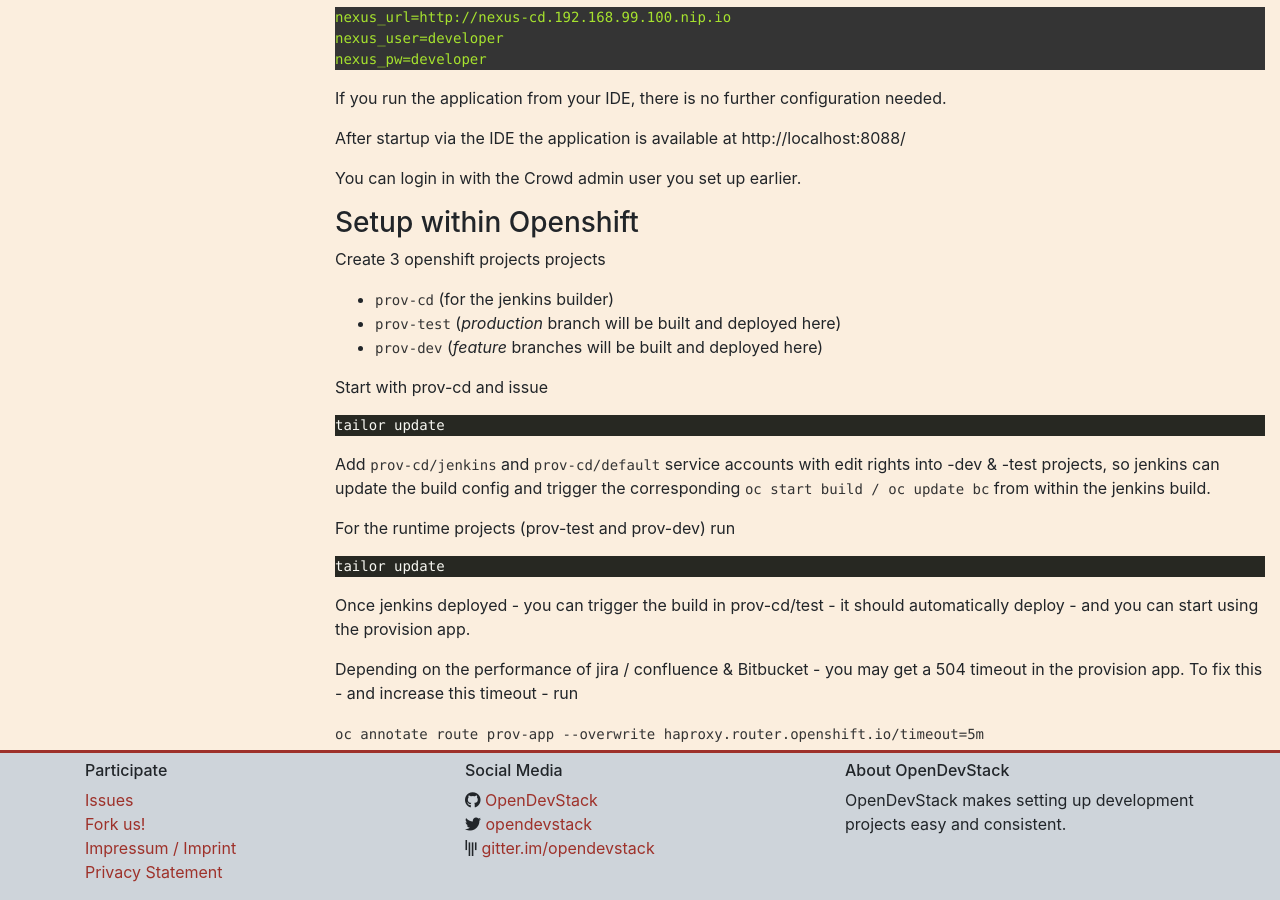
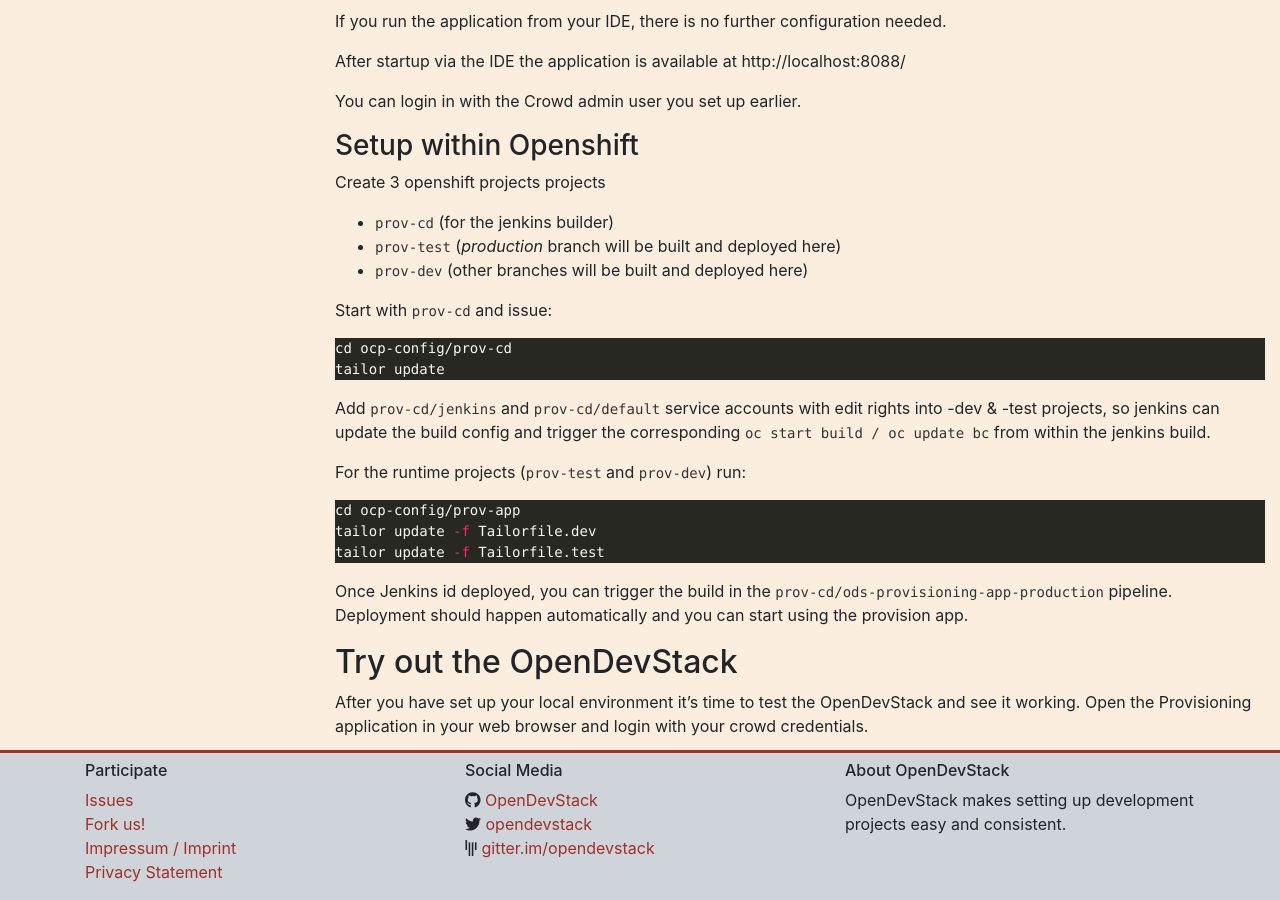
Before and after one commit to opendevstack/opendevstack.github.io, a Jekyll site: the page built from doc/getting-started.md, in a window 1280 px wide and 900 px high, scrolled down 20737 px. Built offline with Jekyll 4.4.1, drawn with Linux system fonts in a browser that asks for light colours; our own code applies the rules of GitHub Pages for plain Markdown files; some of the changed text lies outside the part shown.

Commit message:
Fix provisioning app setup

````diff
--- a/doc/getting-started.md
+++ b/doc/getting-started.md
@@ -718,10 +718,6 @@
 ```shell
 ./upload-templates.sh
 ```
-If not running under a cygwin environment, but with win-bash and bash located on your PATH, simply run
-```shell
-bash ./upload-templates.sh
-```
 
 This script creates the basic templates used by the OpenDevStack quickstarters in the `cd` project.
 If you have to modify templates, there are also scripts to replace existing templates in OpenShift.
@@ -773,7 +769,7 @@
 Here open the User section. If you can't see the CD user, you have to synchronize the Crowd directory in the **User directories** section.
 Click on the CD user. In the user details you have the possiblity to add a SSH key. Click on the tab and enter the _public key_ from the generated key pair.
 
-### Setup and configure Sonarqube
+### Setup and configure SonarQube
 
 Amend `ods-configuration/ods-core/sonarqube/ocp-config/sonarqube.env`
 and type
@@ -784,7 +780,7 @@
 ```
 confirm with `y` and installation should start.
 
-After the installation has taken place, you will have to build sonarqube: `oc start-build -n cd sonarqube`
+After the installation has taken place, you will have to build SonarQube: `oc start-build -n cd sonarqube`
 
 Go to http://sonarqube-cd.192.168.99.100.nip.io/ and log in with your crowd user. Click on your profile on the top right, my account / security - and create a new token (and save it in your notes). This token will be used throughout the codebase to trigger the code quality scan.
 
@@ -918,27 +914,25 @@
 Create 3 openshift projects projects
 - `prov-cd` (for the jenkins builder)
 - `prov-test` (*production* branch will be built and deployed here)
-- `prov-dev` (*feature* branches will be built and deployed here)
+- `prov-dev` (other branches will be built and deployed here)
 
-Start with prov-cd and issue
+Start with `prov-cd` and issue:
 ```
+cd ocp-config/prov-cd
 tailor update
 ```
 
 Add `prov-cd/jenkins` and `prov-cd/default` service accounts with edit rights into -dev & -test projects, so jenkins can update the build config and trigger the corresponding `oc start build / oc update bc` from within the jenkins build.
 
-For the runtime projects (prov-test and prov-dev) run
+For the runtime projects (`prov-test` and `prov-dev`) run:
 ```shell
-tailor update
+cd ocp-config/prov-app
+tailor update -f Tailorfile.dev
+tailor update -f Tailorfile.test
 ```
 
-Once jenkins deployed - you can trigger the build in prov-cd/test - it should automatically deploy - and you can start using the provision app.
+Once Jenkins id deployed, you can trigger the build in the `prov-cd/ods-provisioning-app-production` pipeline. Deployment should happen automatically and you can start using the provision app.
 
-Depending on the performance of jira / confluence & Bitbucket - you may get a 504 timeout in the provision app. To fix this - and increase this timeout - run
-
-`oc annotate route prov-app --overwrite haproxy.router.openshift.io/timeout=5m`
-
-in `prov-dev` and `prov-test` projects
 
 ## Try out the OpenDevStack
 After you have set up your local environment it's time to test the OpenDevStack and see it working.
````
